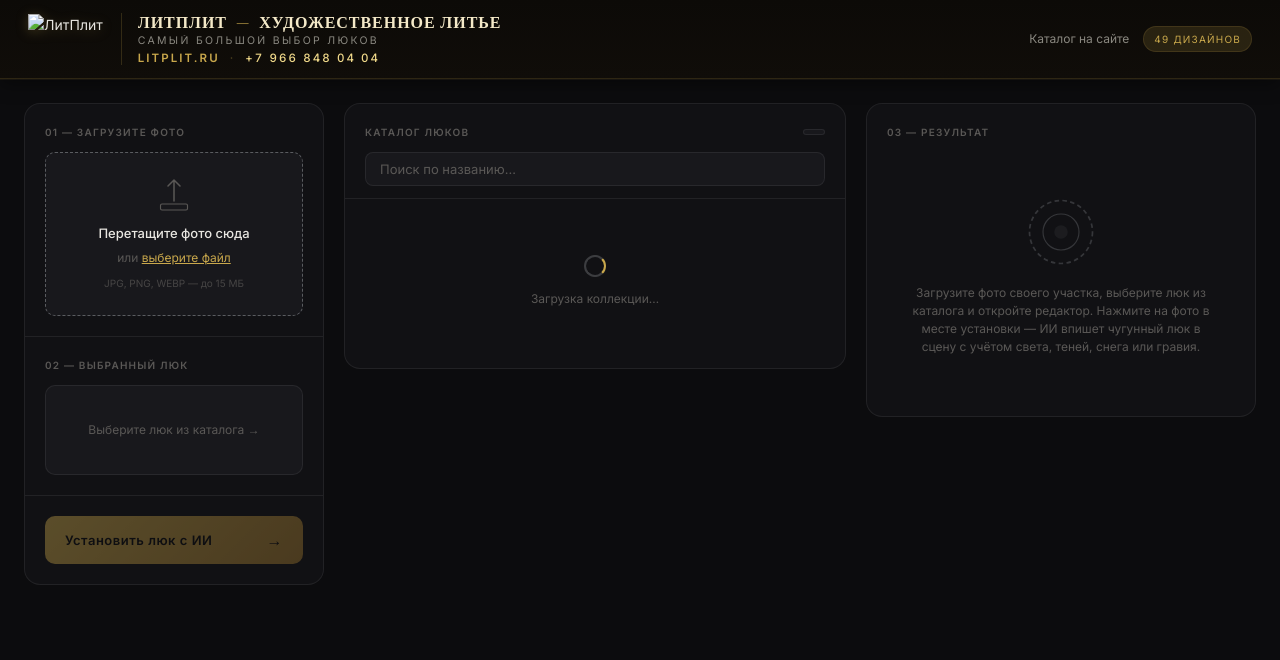
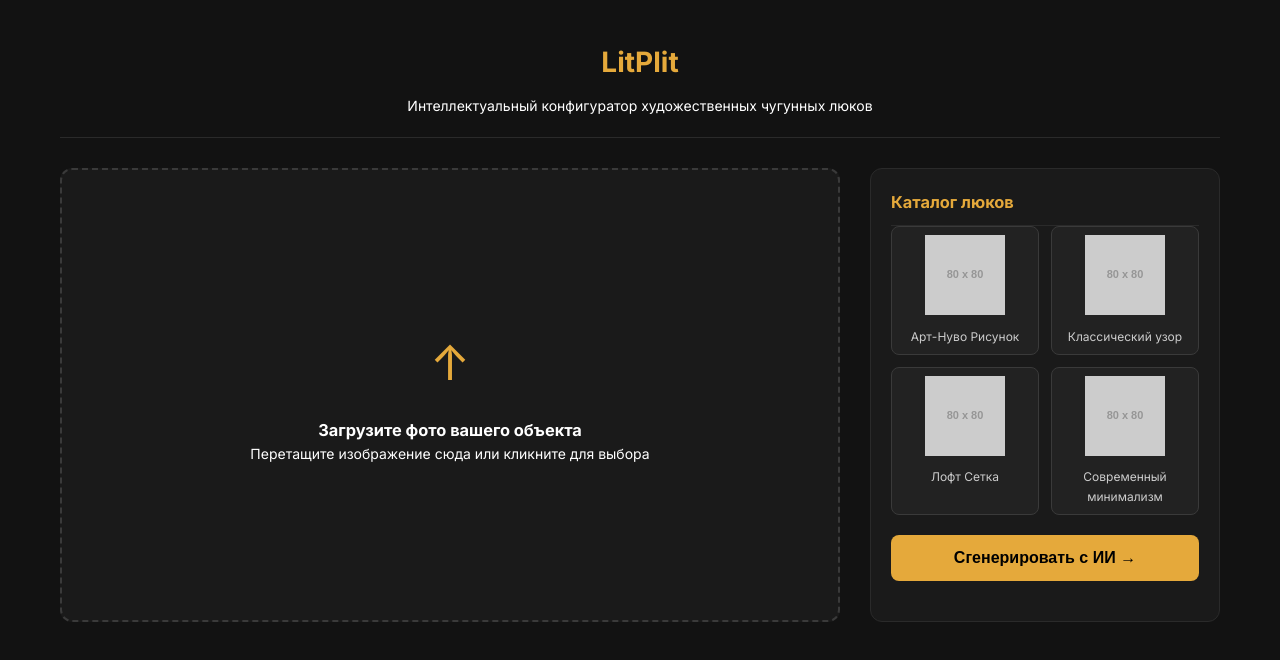
Before and after one commit to litplit/luki, a plain HTML site: page litplit-ready/index.html in a window 1280 px wide. Drawn offline with nearby package versions, Linux system fonts and the light colour scheme; files that its build step writes are made by us from their sources; placeholder pictures from the web are drawn by us.

Commit message:
Update index.html

```diff
--- a/litplit-ready/index.html
+++ b/litplit-ready/index.html
@@ -1,207 +1,211 @@
 <!DOCTYPE html>
 <html lang="ru">
 <head>
-  <meta charset="UTF-8" />
-  <meta name="viewport" content="width=device-width, initial-scale=1.0" />
-  <title>LitPlit — Визуализатор декоративных чугунных люков</title>
-  <link rel="preconnect" href="https://fonts.googleapis.com" />
-  <link rel="preconnect" href="https://fonts.gstatic.com" crossorigin />
-  <link href="https://fonts.googleapis.com/css2?family=Playfair+Display:wght@400;600;700&family=Inter:wght@300;400;500;600&display=swap" rel="stylesheet" />
-  <link rel="stylesheet" href="/static/style.css" />
+    <meta charset="UTF-8">
+    <meta name="viewport" content="width=device-width, initial-scale=1.0">
+    <title>LitPlit — Визуализатор декоративных люков</title>
+    <link rel="stylesheet" href="style.css">
+    <link rel="stylesheet" href="https://fonts.googleapis.com/css2?family=Inter:wght@400;500;600;700&display=swap">
+    <style>
+        /* Аварийные стили для гарантированного отображения интерфейса */
+        body {
+            background-color: #121212 !important;
+            color: #ffffff !important;
+            font-family: 'Inter', sans-serif !important;
+            margin: 0;
+            padding: 0;
+        }
+        .app-container {
+            max-width: 1200px;
+            margin: 0 auto;
+            padding: 20px;
+        }
+        header {
+            text-align: center;
+            padding: 20px 0;
+            border-bottom: 1px solid #2a2a2a;
+            margin-bottom: 30px;
+        }
+        h1 {
+            color: #e5a93b;
+            margin: 0 0 10px 0;
+        }
+        .visualizer-grid {
+            display: grid;
+            grid-template-columns: 1fr 350px;
+            gap: 30px;
+        }
+        @media (max-width: 900px) {
+            .visualizer-grid { grid-template-columns: 1fr; }
+        }
+        .main-view-panel {
+            background: #1a1a1a;
+            border: 2px dashed #3a3a3a;
+            border-radius: 12px;
+            min-height: 450px;
+            display: flex;
+            flex-direction: column;
+            align-items: center;
+            justify-content: center;
+            position: relative;
+            overflow: hidden;
+        }
+        .preview-image {
+            max-width: 100%;
+            max-height: 600px;
+            object-fit: contain;
+        }
+        .control-sidebar {
+            background: #1a1a1a;
+            border: 1px solid #2a2a2a;
+            border-radius: 12px;
+            padding: 20px;
+            display: flex;
+            flex-direction: column;
+            gap: 20px;
+        }
+        .btn-primary {
+            background: #e5a93b;
+            color: #000000;
+            border: none;
+            padding: 14px;
+            border-radius: 8px;
+            font-weight: 600;
+            cursor: pointer;
+            width: 100%;
+            font-size: 16px;
+            transition: background 0.2s;
+        }
+        .btn-primary:hover { background: #ffc457; }
+        .upload-zone {
+            text-align: center;
+            cursor: pointer;
+            padding: 40px 20px;
+        }
+        .upload-icon {
+            font-size: 48px;
+            color: #e5a93b;
+            margin-bottom: 15px;
+        }
+        .catalog-section h3 {
+            color: #e5a93b;
+            margin-top: 0;
+            border-bottom: 1px solid #2a2a2a;
+            padding-bottom: 10px;
+        }
+        .hatch-grid {
+            display: grid;
+            grid-template-columns: repeat(2, 1fr);
+            gap: 12px;
+            max-height: 300px;
+            overflow-y: auto;
+        }
+        .hatch-item {
+            border: 1px solid #3a3a3a;
+            border-radius: 8px;
+            padding: 8px;
+            cursor: pointer;
+            text-align: center;
+            background: #222222;
+            transition: border-color 0.2s;
+        }
+        .hatch-item:hover, .hatch-item.active {
+            border-color: #e5a93b;
+            background: #2a241b;
+        }
+        .hatch-item img {
+            width: 80px;
+            height: 80px;
+            object-fit: contain;
+            margin-bottom: 5px;
+        }
+        .hatch-item span {
+            font-size: 12px;
+            display: block;
+            color: #ccc;
+        }
+        #fileInput { display: none; }
+    </style>
 </head>
 <body>
-  <header class="site-header">
-    <div class="header-inner">
-      <a class="brand" href="https://litplit.ru" target="_blank" rel="noopener" aria-label="ЛитПлит">
-        <img class="brand-logo"
-             src="/static/brand/litplit-logo.png"
-             alt="ЛитПлит" height="50" loading="eager" decoding="async" />
-        <span class="brand-text">
-          <span class="brand-line-1">ЛИТПЛИТ <span class="brand-dash">—</span> ХУДОЖЕСТВЕННОЕ ЛИТЬЕ</span>
-          <span class="brand-line-2">Самый большой выбор люков</span>
-          <span class="brand-line-3"><span class="brand-domain">LITPLIT.RU</span> <span class="brand-sep">·</span> <span class="brand-phone">+7 966 848 04 04</span></span>
-        </span>
-      </a>
-      <div class="header-right">
-        <a class="header-link" href="https://litplit.ru/luki" target="_blank" rel="noopener">Каталог на сайте</a>
-        <div class="header-badge" id="headerBadge">49 дизайнов</div>
-      </div>
-    </div>
+    <div class="app-container">
+        <header>
+            <h1>LitPlit</h1>
+            <p>Интеллектуальный конфигуратор художественных чугунных люков</p>
         </header>
 
-  <main class="app-layout">
-    <!-- LEFT PANEL: Upload + Selected + Action -->
-    <aside class="panel panel-left">
-      <section class="upload-section">
-        <h2 class="section-label">01 — Загрузите фото</h2>
-        <div class="drop-zone" id="dropZone">
-          <div class="drop-zone-inner">
-            <div class="drop-icon">
-              <svg viewBox="0 0 48 48" fill="none">
-                <path d="M24 4L24 32M24 4L16 12M24 4L32 12" stroke="currentColor" stroke-width="2" stroke-linecap="round"/>
-                <rect x="6" y="36" width="36" height="8" rx="2" stroke="currentColor" stroke-width="1.5"/>
-              </svg>
+        <div class="visualizer-grid">
+            <div class="main-view-panel" id="dropZone">
+                <input type="file" id="fileInput" accept="image/*">
+                <div class="upload-zone" id="uploadPrompt">
+                    <div class="upload-icon">↑</div>
+                    <h3>Загрузите фото вашего объекта</h3>
+                    <p>Перетащите изображение сюда или кликните для выбора</p>
                 </div>
-            <p class="drop-label">Перетащите фото сюда</p>
-            <p class="drop-sub">или <label for="fileInput" class="file-link">выберите файл</label></p>
-            <p class="drop-hint">JPG, PNG, WEBP — до 15 МБ</p>
+                <img id="mainVisualizerView" class="preview-image" style="display: none;" alt="Визуализация">
             </div>
-          <input type="file" id="fileInput" accept="image/*" hidden />
-        </div>
-        <div class="preview-photo" id="previewPhoto" style="display:none">
-          <img id="uploadedImg" alt="Загруженное фото" />
-          <button class="btn-remove" id="removePhoto" title="Удалить фото">✕</button>
-        </div>
-      </section>
 
-      <section class="selected-section" id="selectedSection">
-        <h2 class="section-label">02 — Выбранный люк</h2>
-        <div class="selected-preview" id="selectedPreview">
-          <div class="selected-placeholder">Выберите люк из каталога →</div>
-        </div>
-      </section>
-
-      <button class="btn-generate" id="generateBtn" disabled>
-        <span class="btn-text">Установить люк с ИИ</span>
-        <span class="btn-arrow">→</span>
-      </button>
-    </aside>
-
-    <!-- CENTER: Catalog -->
-    <section class="panel panel-catalog">
-      <div class="catalog-header">
-        <div class="catalog-header-top">
-          <h2 class="section-label">Каталог люков</h2>
-          <span class="catalog-count" id="catalogCount"></span>
-        </div>
-        <div class="catalog-search-wrap">
-          <input class="catalog-search" id="catalogSearch" type="text" placeholder="Поиск по названию…" autocomplete="off" />
-        </div>
-      </div>
-      <div class="catalog-grid" id="catalogGrid">
-        <div class="catalog-loading">
-          <div class="spinner"></div>
-          <span>Загрузка коллекции…</span>
-        </div>
-      </div>
-    </section>
-
-    <!-- RIGHT PANEL: Result -->
-    <section class="panel panel-result" id="resultPanel">
-      <h2 class="section-label">03 — Результат</h2>
-      <div class="result-idle" id="resultIdle">
-        <div class="result-idle-icon">
-          <svg viewBox="0 0 64 64" fill="none">
-            <circle cx="32" cy="32" r="28" stroke="currentColor" stroke-width="1.5" stroke-dasharray="4 3"/>
-            <circle cx="32" cy="32" r="16" stroke="currentColor" stroke-width="1"/>
-            <circle cx="32" cy="32" r="6" fill="currentColor" opacity="0.3"/>
-          </svg>
-        </div>
-        <p>Загрузите фото своего участка, выберите люк из каталога и откройте редактор. Нажмите на фото в месте установки — ИИ впишет чугунный люк в сцену с учётом света, теней, снега или гравия.</p>
-      </div>
-      <div class="result-output" id="resultOutput" style="display:none">
-        <div class="compare-container">
-          <div class="compare-before">
-            <img id="beforeImg" alt="До" />
-            <span class="compare-tag">До</span>
-          </div>
-          <div class="compare-after">
-            <img id="afterImg" alt="После" />
-            <span class="compare-tag">После</span>
-          </div>
-        </div>
-        <div class="result-meta" id="resultMeta"></div>
-        <div class="result-actions">
-          <button class="btn-download" id="downloadBtn">↓ Скачать</button>
-          <button class="btn-share" id="shareBtn">
-            <svg viewBox="0 0 20 20" fill="none" width="14" height="14">
-              <circle cx="15" cy="4" r="2" stroke="currentColor" stroke-width="1.5"/>
-              <circle cx="15" cy="16" r="2" stroke="currentColor" stroke-width="1.5"/>
-              <circle cx="5" cy="10" r="2" stroke="currentColor" stroke-width="1.5"/>
-              <line x1="7" y1="9" x2="13" y2="5" stroke="currentColor" stroke-width="1.5"/>
-              <line x1="7" y1="11" x2="13" y2="15" stroke="currentColor" stroke-width="1.5"/>
-            </svg>
-            Поделиться
-          </button>
-          <button class="btn-try-again" id="tryAgainBtn">Изменить</button>
+            <div class="control-sidebar">
+                <div class="catalog-section">
+                    <h3>Каталог люков</h3>
+                    <div class="hatch-grid" id="catalogGrid">
                         </div>
                 </div>
 
-      <!-- Share modal overlay -->
-      <div class="share-modal" id="shareModal" style="display:none">
-        <div class="share-modal-inner">
-          <div class="share-modal-header">
-            <span class="share-modal-title">Поделиться визуализацией</span>
-            <button class="share-modal-close" id="shareModalClose">✕</button>
+                <div class="actions-section">
+                    <button class="btn-primary" id="generateButton">Сгенерировать с ИИ →</button>
                 </div>
-          <div class="share-loading" id="shareLoading">
-            <div class="spinner"></div>
-            <span>Создание ссылки…</span>
-          </div>
-          <div class="share-ready" id="shareReady" style="display:none">
-            <p class="share-desc">Поделитесь визуализацией с клиентом или архитектором:</p>
-            <div class="share-url-row">
-              <input class="share-url-input" id="shareUrlInput" type="text" readonly />
-              <button class="share-copy-btn" id="shareCopyBtn">Копировать</button>
-            </div>
-            <div class="share-channels">
-              <a class="share-channel share-channel-tg" id="shareTgBtn" href="#" target="_blank" rel="noopener">
-                <svg viewBox="0 0 24 24" fill="currentColor" width="15" height="15"><path d="M12 0C5.373 0 0 5.373 0 12s5.373 12 12 12 12-5.373 12-12S18.627 0 12 0zm5.894 8.221-1.97 9.28c-.145.658-.537.818-1.084.508l-3-2.21-1.447 1.394c-.16.16-.295.295-.605.295l.213-3.053 5.56-5.023c.242-.213-.054-.333-.373-.12L7.17 13.617l-2.96-.924c-.643-.204-.657-.643.136-.953l11.57-4.461c.537-.194 1.006.131.978.942z"/></svg>
-                Telegram
-              </a>
-              <a class="share-channel share-channel-email" id="shareEmailBtn" href="#" target="_blank" rel="noopener">
-                <svg viewBox="0 0 24 24" fill="none" stroke="currentColor" stroke-width="1.8" width="15" height="15"><rect x="2" y="4" width="20" height="16" rx="2"/><polyline points="2,4 12,13 22,4"/></svg>
-                Email
-              </a>
-            </div>
-            <a class="share-open-link" id="shareOpenLink" target="_blank" rel="noopener">Открыть страницу →</a>
+                <div id="statusNotification" style="color: #e5a93b; text-align: center; font-size: 14px; font-weight: 500;"></div>
             </div>
         </div>
     </div>
-    </section>
-  </main>
 
-  <!-- Tap-to-place AI Inpainting Editor -->
-  <div class="editor-modal" id="editorModal" style="display:none">
-    <div class="editor-topbar">
-      <div class="editor-title">
-        <span class="editor-eyebrow">AI Установка люка</span>
-        <span class="editor-cover-name" id="editorCoverName">—</span>
-      </div>
-      <div class="editor-topbar-actions">
-        <button class="editor-btn editor-btn-ghost" id="cancelBtn">Отмена</button>
-        <button class="editor-btn editor-btn-gold" id="generateBtn2" disabled>Сгенерировать с ИИ →</button>
-      </div>
-    </div>
-    <div class="editor-stage" id="editorStage">
-      <div class="editor-photo-wrap" id="photoWrap">
-        <img id="basePhoto" alt="" draggable="false" />
-        <div class="tap-marker" id="tapMarker" style="display:none">
-          <img id="markerThumb" alt="" draggable="false" />
-        </div>
-        <div class="tap-hint" id="tapHint">Нажмите на фото в том месте, где должен стоять люк</div>
-      </div>
-      <div class="ai-overlay" id="aiOverlay" style="display:none">
-        <div class="ai-spinner"></div>
-        <div class="ai-status" id="aiStatus">ИИ устанавливает люк в сцену…</div>
-        <div class="ai-sub">Stable Diffusion · ~20–40 сек</div>
-      </div>
-    </div>
-    <div class="editor-controls">
-      <div class="editor-ctrl">
-        <label class="editor-ctrl-label">
-          <span>Размер люка</span>
-          <span id="radiusValue" class="ctrl-val">18%</span>
-        </label>
-        <input type="range" id="radiusSlider" min="6" max="40" value="18" class="slider editor-slider" />
-      </div>
-      <div class="editor-hint-mini" id="editorMainHint">Шаг 1 — нажмите на фото, чтобы выбрать место установки. Шаг 2 — ползунком подгоните размер. Шаг 3 — ИИ установит люк под лето/снег/гравий.</div>
-    </div>
-  </div>
+    <script src="app.js"></script>
+    <script>
+        // Инициализация каталога люков прямо внутри страницы
+        const hatches = [
+            { id: 'hatch1', name: 'Арт-Нуво Рисунок', url: 'covers/art-nouveau.png' },
+            { id: 'hatch2', name: 'Классический узор', url: 'covers/classic.png' },
+            { id: 'hatch3', name: 'Лофт Сетка', url: 'covers/loft.png' },
+            { id: 'hatch4', name: 'Современный минимализм', url: 'covers/modern.png' }
+        ];
 
-  <!-- Toast notification -->
-  <div class="toast" id="toast"></div>
+        document.addEventListener("DOMContentLoaded", () => {
+            const grid = document.getElementById("catalogGrid");
+            const dropZone = document.getElementById("dropZone");
+            const fileInput = document.getElementById("fileInput");
+            const uploadPrompt = document.getElementById("uploadPrompt");
+            const mainImg = document.getElementById("mainVisualizerView");
 
-  <script src="/static/app.js"></script>
+            // Рендер каталога
+            hatches.forEach(h => {
+                const item = document.createElement("div");
+                item.className = "hatch-item";
+                item.innerHTML = `<img src="${h.url}" onerror="this.src='https://placehold.co/80x80?text=Люк'" alt="${h.name}"><span>${h.name}</span>`;
+                item.onclick = () => {
+                    document.querySelectorAll(".hatch-item").forEach(i => i.classList.remove("active"));
+                    item.classList.add("active");
+                    selectedHatchUrl = h.url;
+                };
+                grid.appendChild(item);
+            });
+
+            // Обработка загрузки фото
+            dropZone.onclick = (e) => { if(e.target !== fileInput) fileInput.click(); };
+            fileInput.onchange = (e) => {
+                const file = e.target.files[0];
+                if (file) {
+                    const reader = new FileReader();
+                    reader.onload = (event) => {
+                        currentBackgroundBase64 = event.target.result;
+                        mainImg.src = currentBackgroundBase64;
+                        mainImg.style.display = "block";
+                        uploadPrompt.style.display = "none";
+                    };
+                    reader.readAsDataURL(file);
+                }
+            };
+        });
+    </script>
 </body>
 </html>
```
Lines whose indentation alone changed are shown as unchanged.
